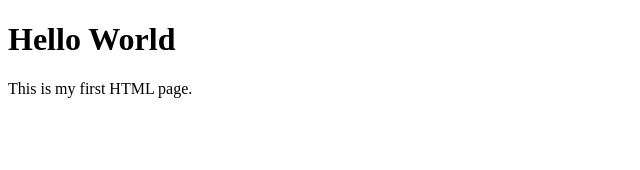
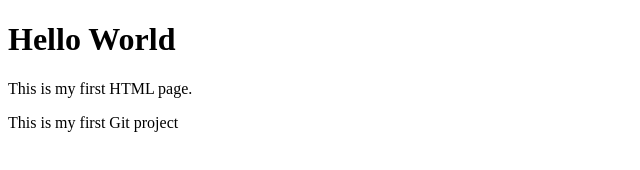
Before and after one commit to Chowdari01/practice, a plain HTML site: page index.html in a window 1280 px wide. Shown: the whole page, without its empty margins (0-640 px from the left). Drawn offline with Linux system fonts and the light colour scheme.

Commit message:
second commit

```diff
--- a/index.html
+++ b/index.html
@@ -6,5 +6,6 @@
   <body>
     <h1>Hello World</h1>
     <p>This is my first HTML page.</p>
+    <p> This is my first Git project </p>
   </body>
 </html>
```
